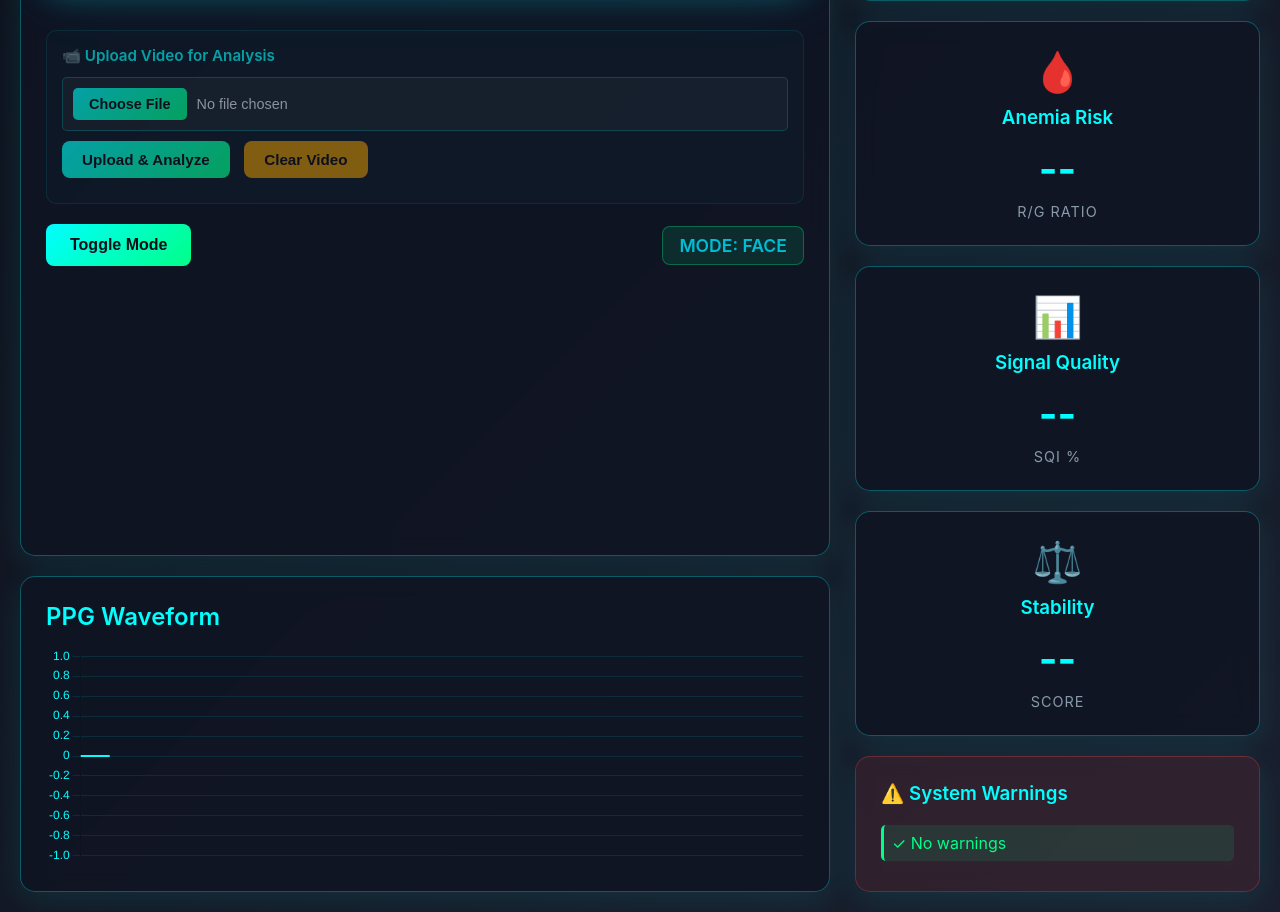
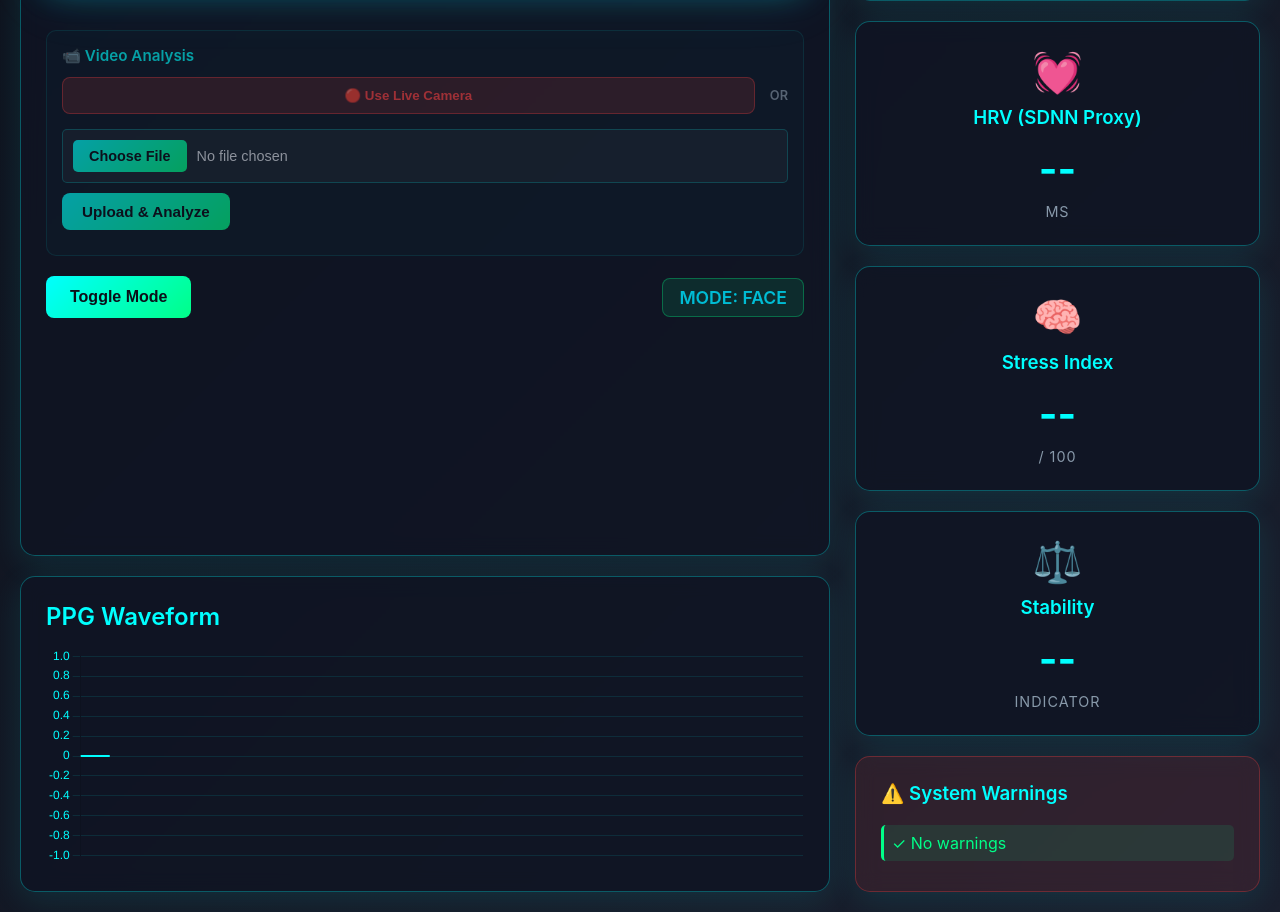
Before and after one commit to User-s22/opti-screen, a Flask app: page / in a window 1280 px wide. Shown: the part 711-1623 px from the top of the page. Run offline with Flask 3, Linux system fonts and the light colour scheme; data that the repository does not hold is empty.

Commit message:
Added new feature / fixed bug / updated code

```diff
--- a/Opti-Screen/app.py
+++ b/Opti-Screen/app.py
@@ -20,7 +20,7 @@ app.config['MAX_CONTENT_LENGTH'] = 100 * 1024 * 1024  # 100MB max file size
 os.makedirs(UPLOAD_FOLDER, exist_ok=True)
 
 # Initialize components
-camera = Camera(source=None)
+camera = Camera(source=0)
 rppg_engine = AdvancedRPPG(fps=30, window_size=300)
 
 # Global state
@@ -34,7 +34,8 @@ current_metrics = {
     'classification': 'UNKNOWN',
     'ohi': 0,
     'stability': 0,
-    'anemia_ratio': 0,
+    'hrv': 0,
+    'stress_index': 0,
     'warnings': [],
     'remark': ''  # Clinical remark (appears when video ends)
 }
@@ -42,14 +43,20 @@ current_metrics = {
 frame_count = 0
 start_time = time.time()
 processing_lock = threading.Lock()
+is_live_camera = False
 
 def generate_frames():
     """Generator function for video streaming"""
-    global frame_count, current_metrics
+    global frame_count, current_metrics, is_live_camera
 
     while True:
         # Get frame and ROI data from camera
-        frame_bytes, roi_data = camera.get_frame()
+        frame_bytes, roi_data, is_moving = camera.get_frame()
+
+        # Check if live camera test duration is completed
+        if is_live_camera and (time.time() - start_time > 30):
+            print("[APP] Live camera test completed (30s). Stopping...")
+            frame_bytes = None  # Force end
 
         # Check if video ended
         if frame_bytes is None:
@@ -60,9 +67,7 @@ def generate_frames():
                 final_summary = rppg_engine.get_final_summary()
 
                 # Update metrics with final stable BPM and remark
-                current_metrics['bpm'] = final_summary['final_bpm']
-                current_metrics['remark'] = final_summary['remark']
-                current_metrics['total_readings'] = final_summary['total_readings']
+                current_metrics.update(final_summary)
                 current_metrics['status'] = 'VIDEO_ENDED'
 
                 # Update classification based on final BPM
@@ -80,6 +85,11 @@ def generate_frames():
         with processing_lock:
             frame_count += 1
             current_time = time.time() - start_time
+
+            # Motion warning
+            warnings = []
+            if is_moving:
+                warnings.append("Excessive motion detected. Please stay still.")
 
             # Add frame to rPPG processor
             rppg_engine.add_frame(roi_data, current_time)
@@ -111,14 +121,17 @@ def generate_frames():
                     'mode': 'FACE',
                     'classification': classification,
                     'ohi': confidence,  # Use confidence as OHI for simplicity
-                    'stability': rppg_results['sqi'],
-                    'anemia_ratio': 0,
-                    'warnings': [],
+                    'stability': rppg_results['stability_score'],
+                    'stability_indicator': rppg_results['stability_indicator'],
+                    'hrv': rppg_results['hrv'],
+                    'stress_index': rppg_results['stress_index'],
+                    'warnings': warnings,
                     'remark': ''  # Empty during processing, filled at video end
                 }
             else:
                 current_metrics['status'] = 'CALIBRATING'
                 current_metrics['mode'] = 'FACE'
+                current_metrics['warnings'] = warnings
 
         # Yield frame for MJPEG stream
         yield (b'--frame\r\n'
@@ -163,7 +176,7 @@ def allowed_file(filename):
 
 @app.route('/upload', methods=['POST'])
 def upload_video():
-    global camera, rppg_engine, frame_count, start_time
+    global camera, rppg_engine, frame_count, start_time, is_live_camera
 
     if 'video' not in request.files:
         return jsonify({'error': 'No video file provided'}), 400
@@ -183,6 +196,7 @@ def upload_video():
         rppg_engine = AdvancedRPPG(fps=30, window_size=300)
         frame_count = 0
         start_time = time.time()
+        is_live_camera = False
 
     return jsonify({
         'success': True,
@@ -192,15 +206,39 @@ def upload_video():
 
 @app.route('/reset_camera', methods=['POST'])
 def reset_camera():
-    global camera, rppg_engine, frame_count, start_time
+    global camera, rppg_engine, frame_count, start_time, is_live_camera
 
     with processing_lock:
         camera = Camera(source=None)
         rppg_engine = AdvancedRPPG(fps=30, window_size=300)
         frame_count = 0
         start_time = time.time()
+        is_live_camera = False
 
     return jsonify({'success': True, 'message': 'Reset complete'})
+
+@app.route('/start_webcam', methods=['POST'])
+def start_webcam():
+    global camera, rppg_engine, frame_count, start_time, is_live_camera
+
+    with processing_lock:
+        try:
+            # Initialize new camera with webcam (index 0)
+            camera = Camera(source=0)
+            rppg_engine = AdvancedRPPG(fps=30, window_size=300)
+            frame_count = 0
+            start_time = time.time()
+            is_live_camera = True
+
+            return jsonify({
+                'success': True,
+                'message': 'Switched to live webcam'
+            })
+        except Exception as e:
+            return jsonify({
+                'success': False,
+                'error': str(e)
+            }), 500
 
 if __name__ == '__main__':
     print("=" * 60)
@@ -210,6 +248,6 @@ if __name__ == '__main__':
     print("✓ POS algorithm for rPPG")
     print("✓ Stable BPM range: 48-120")
     print("=" * 60)
-    print("Starting server on http://localhost:5000")
+    print("Starting server on http://localhost:5002")
     print("=" * 60)
-    app.run(debug=True, host='0.0.0.0', port=5000, threaded=True)
+    app.run(debug=True, host='0.0.0.0', port=5002, threaded=True)
--- a/Opti-Screen/static/css/style.css
+++ b/Opti-Screen/static/css/style.css
@@ -143,6 +143,41 @@ body {
     color: #00ffff;
     margin-bottom: 12px;
     font-size: 0.95rem;
+}
+
+.camera-controls {
+    display: flex;
+    align-items: center;
+    gap: 15px;
+    margin-bottom: 15px;
+}
+
+.btn-live {
+    flex: 1;
+    background: rgba(255, 68, 68, 0.2);
+    border: 1px solid rgba(255, 68, 68, 0.5);
+    color: #ff4444;
+    padding: 10px;
+    border-radius: 8px;
+    cursor: pointer;
+    font-weight: 600;
+    transition: all 0.3s ease;
+    display: flex;
+    align-items: center;
+    justify-content: center;
+    gap: 8px;
+}
+
+.btn-live:hover {
+    background: rgba(255, 68, 68, 0.3);
+    box-shadow: 0 0 15px rgba(255, 68, 68, 0.2);
+    transform: translateY(-2px);
+}
+
+.divider {
+    color: #8899aa;
+    font-size: 0.8rem;
+    font-weight: 600;
 }
 
 .file-input {
--- a/Opti-Screen/static/js/dashboard.js
+++ b/Opti-Screen/static/js/dashboard.js
@@ -67,6 +67,26 @@ function updateDashboard(data) {
             statusDiv.className = 'upload-status success';
             statusDiv.textContent = '✓ Analysis Complete - Results Locked';
         }
+
+        // Show Session Summary Modal
+        document.getElementById('sumAvgBpm').textContent = data.avg_bpm || Math.round(data.bpm) || '--';
+        document.getElementById('sumMinBpm').textContent = data.min_bpm || '--';
+        document.getElementById('sumMaxBpm').textContent = data.max_bpm || '--';
+        document.getElementById('sumStability').textContent = data.stability_percent !== undefined ? data.stability_percent + '%' : '--';
+
+        const sumClassElem = document.getElementById('sumClassification');
+        sumClassElem.textContent = data.remark || 'N/A';
+
+        if (data.remark && data.remark.includes('Normal')) {
+            sumClassElem.style.color = '#00ff88';
+        } else if (data.remark && (data.remark.includes('Bradycardia') || data.remark.includes('Tachycardia'))) {
+            sumClassElem.style.color = '#ff9800';
+        }
+
+        const modal = document.getElementById('summaryModal');
+        if (modal) {
+            modal.style.display = 'flex';
+        }
     }
 
     // Update mode indicator with color coding
@@ -86,7 +106,12 @@ function updateDashboard(data) {
     if (data.mode === 'FACE') {
         // Round BPM to integer
         document.getElementById('bpmValue').textContent = data.bpm ? Math.round(data.bpm) : '--';
-        document.getElementById('anemiaValue').textContent = '--';
+
+        // Fix falsy bug (0 should be displayed, not '--')
+        document.getElementById('hrvValue').textContent = data.hrv !== undefined && data.hrv !== null && data.hrv > 0
+            ? parseFloat(data.hrv).toFixed(1) : '--';
+        document.getElementById('stressValue').textContent = data.stress_index !== undefined && data.stress_index !== null && data.stress_index > 0
+            ? parseFloat(data.stress_index).toFixed(1) : '--';
 
         // Update health remark (appears when video ends)
         const remarkElement = document.getElementById('healthRemark');
@@ -107,14 +132,24 @@ function updateDashboard(data) {
         }
     } else {
         document.getElementById('bpmValue').textContent = '--';
-        document.getElementById('anemiaValue').textContent = data.anemia_ratio || '--';
+        document.getElementById('hrvValue').textContent = '--';
+        document.getElementById('stressValue').textContent = '--';
     }
 
-    // Round SQI to 1 decimal place
-    document.getElementById('sqiValue').textContent = data.sqi ? parseFloat(data.sqi).toFixed(1) : '--';
 
-    // Round stability to 1 decimal place
-    document.getElementById('stabilityValue').textContent = data.stability ? parseFloat(data.stability).toFixed(1) : '--';
+
+    // Update stability indicator display
+    const stabElem = document.getElementById('stabilityValue');
+    stabElem.textContent = data.stability_indicator || '--';
+    if (data.stability_indicator === 'HIGH') {
+        stabElem.style.color = '#00ff88';
+    } else if (data.stability_indicator === 'MEDIUM') {
+        stabElem.style.color = '#ffaa00';
+    } else if (data.stability_indicator === 'LOW') {
+        stabElem.style.color = '#ff4444';
+    } else {
+        stabElem.style.color = '#00ffff';
+    }
 
     // Update OHI with 2 decimal places
     const ohiValue = data.ohi || 0;
@@ -268,15 +303,17 @@ document.addEventListener('DOMContentLoaded', () => {
         }
     });
 
-    // Reset camera handler
-    document.getElementById('resetCamera').addEventListener('click', async () => {
+    // Live Camera handler
+    const useWebcamBtn = document.getElementById('useWebcam');
+    if (useWebcamBtn) {
+        useWebcamBtn.addEventListener('click', async () => {
             const statusDiv = document.getElementById('uploadStatus');
 
             statusDiv.className = 'upload-status loading';
-        statusDiv.textContent = '⏳ Clearing video...';
+            statusDiv.textContent = '⏳ Switching to live camera...';
 
             try {
-            const response = await fetch('/reset_camera', {
+                const response = await fetch('/start_webcam', {
                     method: 'POST'
                 });
 
@@ -284,7 +321,7 @@ document.addEventListener('DOMContentLoaded', () => {
 
                 if (response.ok && data.success) {
                     statusDiv.className = 'upload-status success';
-                statusDiv.textContent = '✓ Video cleared - ready for new upload';
+                    statusDiv.textContent = '✓ Live camera active';
 
                     // Reload page after 1 second
                     setTimeout(() => {
@@ -292,13 +329,14 @@ document.addEventListener('DOMContentLoaded', () => {
                     }, 1000);
                 } else {
                     statusDiv.className = 'upload-status error';
-                statusDiv.textContent = '❌ Reset failed';
+                    statusDiv.textContent = '❌ Failed to start camera';
                 }
             } catch (error) {
                 statusDiv.className = 'upload-status error';
                 statusDiv.textContent = `❌ Error: ${error.message}`;
             }
         });
+    }
 });
 
 // Update chart more frequently for smooth animation (30fps)
--- a/Opti-Screen/templates/index.html
+++ b/Opti-Screen/templates/index.html
@@ -27,11 +27,14 @@
 
                     <!-- Video Upload Section -->
                     <div class="upload-section">
-                        <h3>📹 Upload Video for Analysis</h3>
+                        <h3>📹 Video Analysis</h3>
+                        <div class="camera-controls">
+                            <button id="useWebcam" class="btn-live">🔴 Use Live Camera</button>
+                            <span class="divider">OR</span>
+                        </div>
                         <form id="uploadForm" enctype="multipart/form-data">
                             <input type="file" id="videoFile" name="video" accept="video/*" class="file-input">
                             <button type="submit" class="btn-upload">Upload & Analyze</button>
-                            <button type="button" id="resetCamera" class="btn-reset">Clear Video</button>
                         </form>
                         <div id="uploadStatus" class="upload-status"></div>
                     </div>
@@ -70,20 +73,20 @@
                     <div class="health-remark" id="healthRemark"></div>
                 </div>
 
-                <!-- Anemia Risk -->
+                <!-- HRV -->
                 <div class="card metric-card">
-                    <div class="metric-icon">🩸</div>
-                    <h3>Anemia Risk</h3>
-                    <div class="metric-value" id="anemiaValue">--</div>
-                    <div class="metric-unit">R/G Ratio</div>
+                    <div class="metric-icon">💓</div>
+                    <h3>HRV (SDNN Proxy)</h3>
+                    <div class="metric-value" id="hrvValue">--</div>
+                    <div class="metric-unit">ms</div>
                 </div>
 
-                <!-- Signal Quality -->
+                <!-- Stress Index -->
                 <div class="card metric-card">
-                    <div class="metric-icon">📊</div>
-                    <h3>Signal Quality</h3>
-                    <div class="metric-value" id="sqiValue">--</div>
-                    <div class="metric-unit">SQI %</div>
+                    <div class="metric-icon">🧠</div>
+                    <h3>Stress Index</h3>
+                    <div class="metric-value" id="stressValue">--</div>
+                    <div class="metric-unit">/ 100</div>
                 </div>
 
                 <!-- Stability -->
@@ -91,7 +94,7 @@
                     <div class="metric-icon">⚖️</div>
                     <h3>Stability</h3>
                     <div class="metric-value" id="stabilityValue">--</div>
-                    <div class="metric-unit">Score</div>
+                    <div class="metric-unit">Indicator</div>
                 </div>
 
                 <!-- Warnings -->
@@ -103,6 +106,34 @@
                 </div>
             </div>
         </div>
+
+        <!-- Session Summary Modal -->
+        <div id="summaryModal" class="summary-modal">
+            <div class="summary-content">
+                <h2>📊 Session Summary</h2>
+                <div class="summary-metrics">
+                    <div class="sum-card">
+                        <div class="sum-label">Avg BPM</div>
+                        <div class="sum-value" id="sumAvgBpm">--</div>
+                    </div>
+                    <div class="sum-card">
+                        <div class="sum-label">Min BPM</div>
+                        <div class="sum-value" id="sumMinBpm">--</div>
+                    </div>
+                    <div class="sum-card">
+                        <div class="sum-label">Max BPM</div>
+                        <div class="sum-value" id="sumMaxBpm">--</div>
+                    </div>
+                    <div class="sum-card">
+                        <div class="sum-label">Stability</div>
+                        <div class="sum-value" id="sumStability">--</div>
+                    </div>
+                </div>
+                <div class="sum-classification" id="sumClassification">CLASSIFICATION</div>
+                <button class="btn-toggle" onclick="document.getElementById('summaryModal').style.display='none'">Close
+                    Summary</button>
+            </div>
+        </div>
     </div>
 
     <script src="{{ url_for('static', filename='js/dashboard.js') }}"></script>
```
Also changed, not shown: other parts of Opti-Screen/static/css/style.css (+73 -1 lines), Opti-Screen/analyze_video.py (+15 -16 lines), Opti-Screen/core/camera.py (+29 -14 lines), Opti-Screen/core/rppg.py (+75 -15 lines), Opti-Screen/validate_dataset.py (added, +80 -0 lines). Lines whose indentation alone changed are shown as unchanged.
